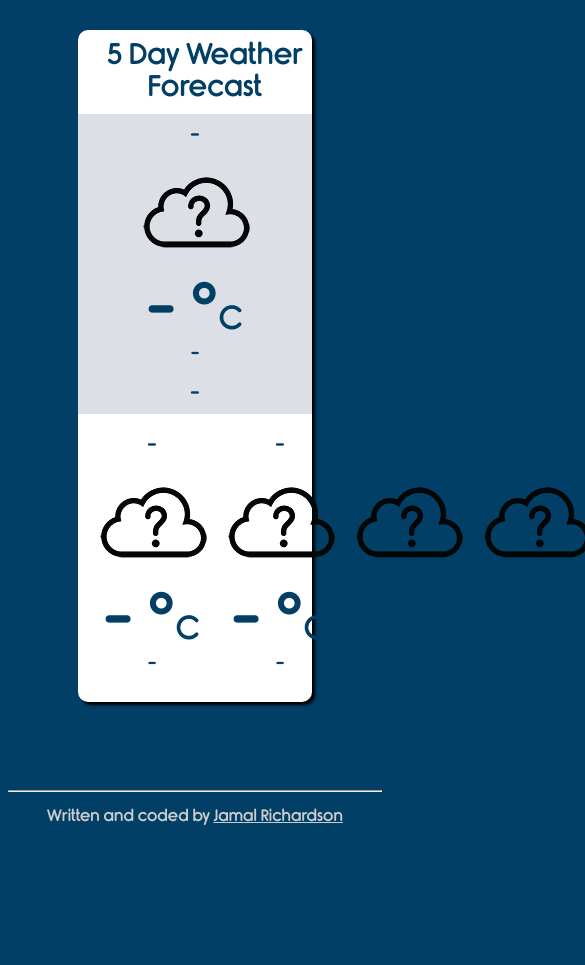
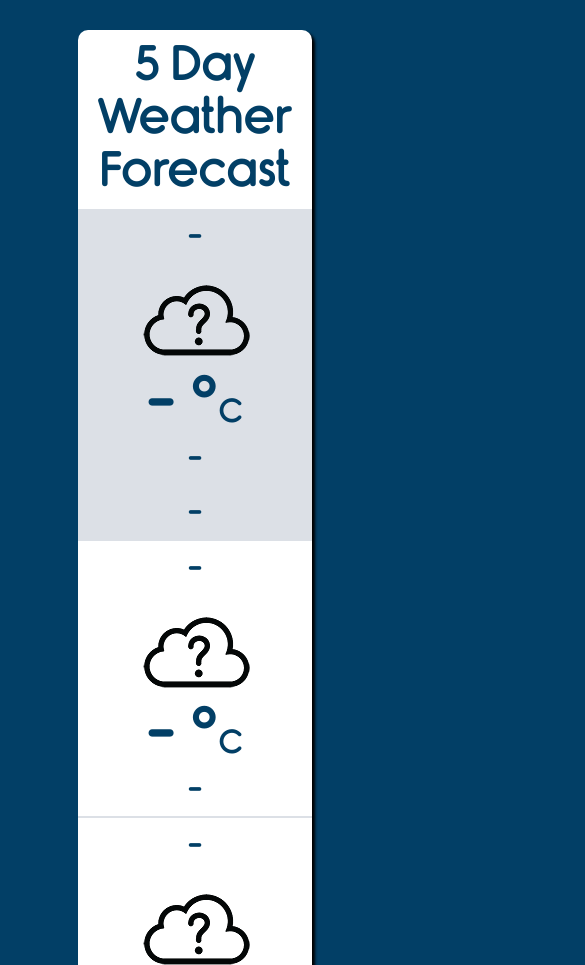
Before and after one commit to jamalr55/Javascript-Weather-App, a plain HTML site: page index.html in a window 390 px wide. Shown: the top 965 px of the page, 585 px wide, since content can reach past the window. Before the commit the page ends 844 px from the top, so only its background shows below. Drawn offline with Linux system fonts and the light colour scheme.

Commit message:
Update style.css

```diff
--- a/style.css
+++ b/style.css
@@ -46,7 +46,6 @@ body {
 
 .weather-container {
 	width: 60vw;
-  height: 300px;
 	background-color: #dce0e6;
 	text-align: center;
 	align-content: space-between;
@@ -58,7 +57,7 @@ body {
 .weather-icon3,
 .weather-icon4,
 .weather-icon5 {
-  height: 128px;
+	height: 125px;
 }
 
 .weather-icon img,
@@ -167,3 +166,96 @@ body {
 #footer a {
 	color: #ccc;
 }
+
+@media (max-width: 500px) {
+	.container {
+		margin: 5vw;
+		margin: 30px auto;
+	}
+
+	.forecast {
+		display: block;
+		flex-direction: column;
+		padding: 0;
+	}
+
+	.days {
+		border-bottom: 2px solid #dce0e6;
+	}
+
+	.days:last-child {
+		border-bottom: none;
+	}
+
+	.app-title p {
+		font-size: 3em;
+	}
+
+	.app-title {
+		padding: 10px 0;
+	}
+
+	.notification p {
+		font-size: 3em;
+	}
+
+	.temperature-value p,
+	.temperature-value1 p,
+	.temperature-value2 p,
+	.temperature-value3 p,
+	.temperature-value4 p,
+	.temperature-value5 p {
+		font-size: 4em;
+		margin: 3px;
+	}
+
+	.temperature-value,
+	.temperature-value1,
+	.temperature-value2,
+	.temperature-value3,
+	.temperature-value4,
+	.temperature-value5 {
+		margin: 5px;
+	}
+
+	.temperature-value span,
+	.temperature-value1 span,
+	.temperature-value2 span,
+	.temperature-value3 span,
+	.temperature-value4 span,
+	.temperature-value5 span {
+		font-size: 0.5em;
+	}
+
+	.temperature-description p,
+	.temperature-description1 p,
+	.temperature-description2 p,
+	.temperature-description3 p,
+	.temperature-description4 p,
+	.temperature-description5 p {
+		font-size: 2em;
+	}
+
+	.location p {
+		font-size: 2em;
+	}
+
+	.date p,
+	.date1 p,
+	.date2 p,
+	.date3 p,
+	.date4 p,
+	.date5 p {
+		font-size: 2em;
+	}
+
+	.weather-icon,
+	.weather-icon1,
+	.weather-icon2,
+	.weather-icon3,
+	.weather-icon4,
+	.weather-icon5 {
+		height: 25vw;
+		margin-bottom: 15px;
+	}
+}
```
Lines whose indentation alone changed are shown as unchanged.
